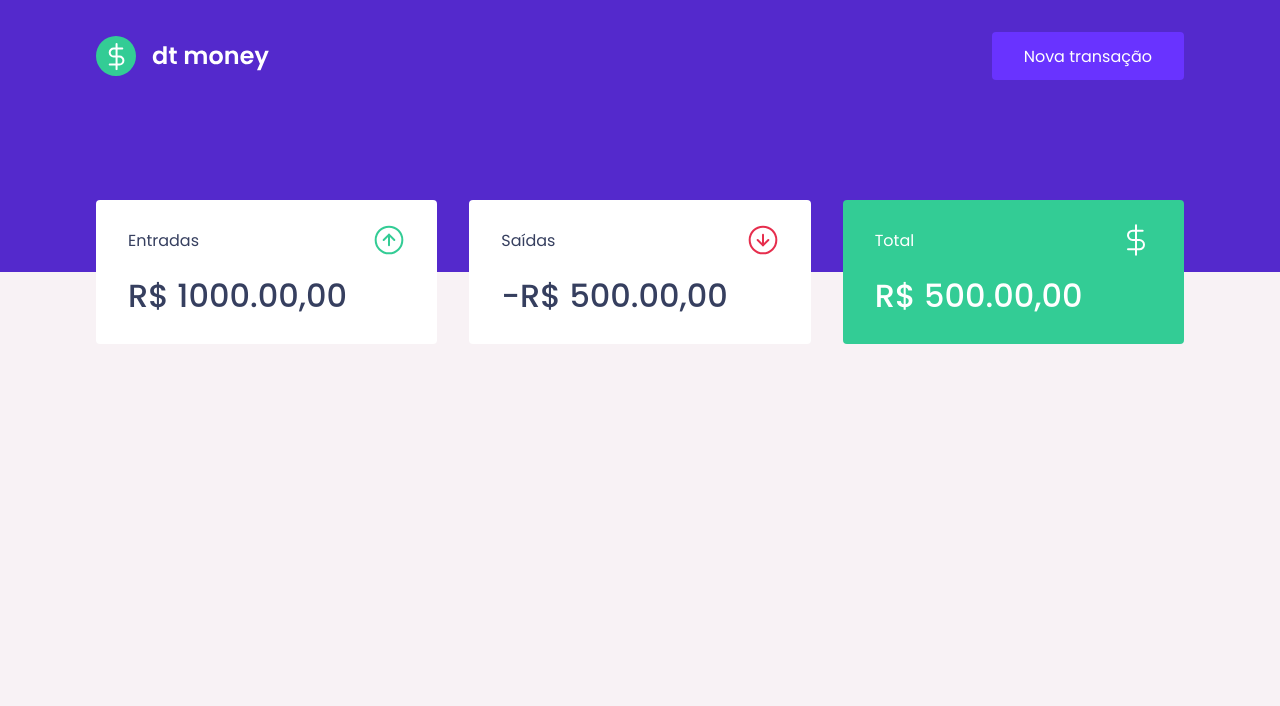
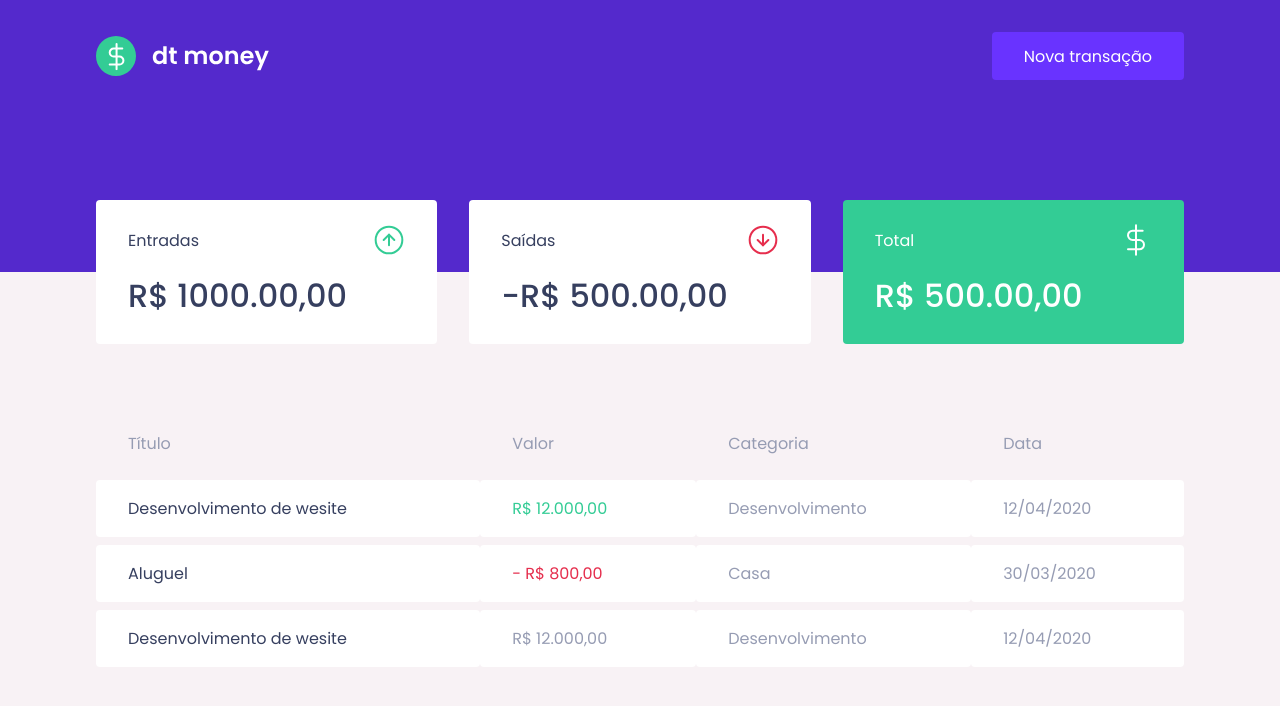
Before and after one commit to p4ul0plr/dtmoney, a React (Create React App) app: page / in a window 1280 px wide. Shown: the top 706 px of the page. Built offline with nearby package versions, Linux system fonts and the light colour scheme.

Commit message:
componente transactionstable criado

```diff
--- a/src/components/Dashboard/indes.tsx
+++ b/src/components/Dashboard/indes.tsx
@@ -1,10 +1,12 @@
 import { Sumary } from "../Sumary";
+import { TransactionsTable } from "../TransactionsTable";
 import { Container } from "./styles";
 
 export function Dashboard() {
   return (
     <Container>
       <Sumary />
+      <TransactionsTable />
     </Container>
   );
 }
--- /dev/null
+++ b/src/components/TransactionsTable/index.tsx
@@ -0,0 +1,39 @@
+import { Container } from "./styles";
+
+export function TransactionsTable() {
+  return (
+    <Container>
+      <table>
+        <thead>
+          <tr>
+            <th>Título</th>
+            <th>Valor</th>
+            <th>Categoria</th>
+            <th>Data</th>
+          </tr>
+        </thead>
+
+        <tbody>
+          <tr>
+            <td>Desenvolvimento de wesite</td>
+            <td className="deposit">R$ 12.000,00</td>
+            <td>Desenvolvimento</td>
+            <td>12/04/2020</td>
+          </tr>
+          <tr>
+            <td>Aluguel</td>
+            <td className="withdraw">- R$ 800,00</td>
+            <td>Casa</td>
+            <td>30/03/2020</td>
+          </tr>
+          <tr>
+            <td>Desenvolvimento de wesite</td>
+            <td>R$ 12.000,00</td>
+            <td>Desenvolvimento</td>
+            <td>12/04/2020</td>
+          </tr>
+        </tbody>
+      </table>
+    </Container>
+  );
+}
--- /dev/null
+++ b/src/components/TransactionsTable/styles.ts
@@ -0,0 +1,38 @@
+import styled from "styled-components";
+
+export const Container = styled.div`
+  margin-top: 4rem;
+
+  table {
+    width: 100%;
+    border-spacing: 0 0.5rem;
+
+    th {
+      color: var(--text-body);
+      font-weight: 400;
+      padding: 1rem 2rem;
+      text-align: left;
+      line-height: 1.5rem;
+    }
+
+    td {
+      padding: 1rem 2rem;
+      border: 0;
+      background-color: var(--shape);
+      color: var(--text-body);
+      border-radius: 0.25rem;
+
+      &:first-child {
+        color: var(--text-title);
+      }
+
+      &.deposit {
+        color: var(--green);
+      }
+
+      &.withdraw {
+        color: var(--red);
+      }
+    }
+  }
+`;
```
